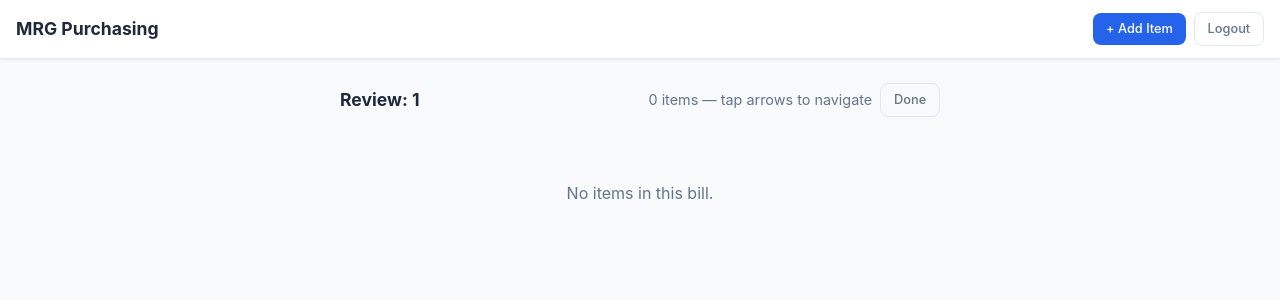
After one commit to gt-marine-robotics-group/finance, a Flask app: page /review/1 in a window 1280 px wide. The commit adds this page. Shown: the top 300 px of the page. Run offline with Flask 3, Linux system fonts and the light colour scheme; the visitor is signed in with stand-in values (Sample User, id 1).

Commit message:
feat: bill review page for quick price editing with screenshots

```diff
--- a/mrg-purchasing/app.py
+++ b/mrg-purchasing/app.py
@@ -516,6 +516,52 @@ def export_csv(bill_title):
     return response
 
 
+# --- Bill Review ---
+
+
+@app.route("/review/<path:bill_title>")
+@login_required
+def review_bill(bill_title):
+    """Swipeable review page to quickly edit items and see screenshots."""
+    items = xlsx_manager.get_items_by_bill(bill_title)
+    for item in items:
+        name = str(item.get("Item Name", ""))
+        full_path = screenshot_worker.get_screenshot_path(name, bill_title)
+        if full_path:
+            item["_screenshot_path"] = os.path.relpath(full_path, screenshot_worker.SCREENSHOT_DIR)
+        else:
+            item["_screenshot_path"] = ""
+    return render_template("review_bill.html", bill_title=bill_title, items=items)
+
+
+@app.route("/review/<path:bill_title>/save", methods=["POST"])
+@login_required
+def review_save(bill_title):
+    """Save edits from the review page."""
+    item_id = request.form.get("item_id", "").strip()
+    if item_id:
+        updates = {}
+        cost = request.form.get("cost", "").strip()
+        quantity = request.form.get("quantity", "").strip()
+        vendor = request.form.get("vendor", "").strip()
+        budget_section = request.form.get("budget_section", "").strip()
+
+        if cost:
+            updates["Cost"] = cost
+        if quantity:
+            updates["Quantity"] = quantity
+        if vendor:
+            updates["Vendor"] = vendor
+        if budget_section:
+            updates["Budget Section"] = budget_section
+
+        if updates:
+            xlsx_manager.update_item(item_id, updates)
+
+    flash("Saved", "success")
+    return redirect(url_for("review_bill", bill_title=bill_title))
+
+
 # --- Screenshot Helpers ---
 
 
--- a/mrg-purchasing/static/style.css
+++ b/mrg-purchasing/static/style.css
@@ -703,3 +703,105 @@ select.input {
         display: none;
     }
 }
+
+/* --- Review Page --- */
+
+.review-page {
+    max-width: 600px;
+    margin: 0 auto;
+}
+
+.review-header {
+    display: flex;
+    align-items: center;
+    justify-content: space-between;
+    flex-wrap: wrap;
+    gap: 0.5rem;
+    margin-bottom: 1rem;
+}
+
+.review-header h1 {
+    font-size: 1.1rem;
+    flex: 1;
+}
+
+.review-card {
+    position: relative;
+    overflow: hidden;
+}
+
+.review-item {
+    display: none;
+}
+
+.review-item.active {
+    display: block;
+}
+
+.review-counter {
+    text-align: center;
+    font-size: 0.85rem;
+    color: var(--color-text-muted);
+    margin-bottom: 0.75rem;
+}
+
+.review-screenshot {
+    width: 100%;
+    max-height: 300px;
+    overflow: hidden;
+    border-radius: var(--radius);
+    border: 1px solid var(--color-border);
+    margin-bottom: 1rem;
+}
+
+.review-screenshot img {
+    width: 100%;
+    height: auto;
+    object-fit: contain;
+}
+
+.review-no-screenshot {
+    display: flex;
+    flex-direction: column;
+    align-items: center;
+    justify-content: center;
+    height: 150px;
+    background: var(--color-bg);
+    color: var(--color-text-muted);
+}
+
+.review-item-name {
+    font-size: 1.1rem;
+    font-weight: 700;
+    margin-bottom: 0.25rem;
+}
+
+.review-link {
+    font-size: 0.8rem;
+    color: var(--color-primary);
+    word-break: break-all;
+    display: block;
+    margin-bottom: 0.75rem;
+}
+
+.review-fields {
+    display: grid;
+    grid-template-columns: 1fr 1fr;
+    gap: 0.75rem;
+    margin-bottom: 1rem;
+}
+
+.review-fields .form-group:last-child {
+    grid-column: span 2;
+}
+
+.review-nav {
+    display: flex;
+    justify-content: space-between;
+    margin-top: 1rem;
+    gap: 1rem;
+}
+
+.review-nav .btn {
+    flex: 1;
+}
--- a/mrg-purchasing/templates/bill_view.html
+++ b/mrg-purchasing/templates/bill_view.html
@@ -10,7 +10,8 @@
             <span class="bill-count">{{ items|length }} item{{ 's' if items|length != 1 }}</span>
         </div>
         <div class="bill-actions">
-            <a href="{{ url_for('export_csv', bill_title=bill_title) }}" class="btn btn-sm btn-primary">Export CSV</a>
+            <a href="{{ url_for('review_bill', bill_title=bill_title) }}" class="btn btn-sm btn-primary">Review</a>
+            <a href="{{ url_for('export_csv', bill_title=bill_title) }}" class="btn btn-sm btn-ghost">Export CSV</a>
             <a href="{{ url_for('dashboard') }}" class="btn btn-sm btn-ghost">← Back</a>
             <form method="POST" action="{{ url_for('delete_bill', bill_title=bill_title) }}" style="display:inline"
                   onsubmit="return confirm('Delete this entire bill and all its items? This cannot be undone.')">
--- /dev/null
+++ b/mrg-purchasing/templates/review_bill.html
@@ -0,0 +1,114 @@
+{% extends "base.html" %}
+{% block title %}Review: {{ bill_title }} - MRG Purchasing{% endblock %}
+
+{% block content %}
+<div class="review-page">
+    <div class="review-header">
+        <h1>Review: {{ bill_title }}</h1>
+        <p class="text-muted">{{ items|length }} items — tap arrows to navigate</p>
+        <a href="{{ url_for('bill_view', bill_title=bill_title) }}" class="btn btn-sm btn-ghost">Done</a>
+    </div>
+
+    {% if items %}
+    <div class="review-card" id="review-card">
+        <div class="review-counter">
+            <span id="current-idx">1</span> / {{ items|length }}
+        </div>
+
+        {% for item in items %}
+        <div class="review-item {% if loop.first %}active{% endif %}" data-idx="{{ loop.index0 }}">
+            {% if item.get('_screenshot_path') %}
+            <div class="review-screenshot">
+                <a href="{{ url_for('serve_screenshot', filename=item.get('_screenshot_path')) }}" target="_blank">
+                    <img src="{{ url_for('serve_screenshot', filename=item.get('_screenshot_path')) }}" alt="Screenshot">
+                </a>
+            </div>
+            {% else %}
+            <div class="review-screenshot review-no-screenshot">
+                <p>No screenshot</p>
+                {% if item.get('Link') %}
+                <a href="{{ item.get('Link') }}" target="_blank" class="btn btn-sm btn-ghost">Open link</a>
+                {% endif %}
+            </div>
+            {% endif %}
+
+            <form method="POST" action="{{ url_for('review_save', bill_title=bill_title) }}" class="review-form">
+                <input type="hidden" name="item_id" value="{{ item.get('Bill Item ID', '') }}">
+
+                <div class="review-item-name">{{ item.get('Item Name', '') }}</div>
+
+                {% if item.get('Link') %}
+                <a href="{{ item.get('Link') }}" target="_blank" class="review-link">{{ item.get('Link', '')[:50] }}...</a>
+                {% endif %}
+
+                <div class="review-fields">
+                    <div class="form-group">
+                        <label>Cost ($)</label>
+                        {% set cost_val = item.get('Cost', '')|string|replace('$','')|replace(',','') %}
+                        <input type="number" name="cost" step="0.01" class="input" value="{{ cost_val }}">
+                    </div>
+                    <div class="form-group">
+                        <label>Qty</label>
+                        <input type="number" name="quantity" min="1" class="input" value="{{ item.get('Quantity', 1) }}">
+                    </div>
+                    <div class="form-group">
+                        <label>Vendor</label>
+                        <input type="text" name="vendor" class="input" value="{{ item.get('Vendor', '') }}">
+                    </div>
+                    <div class="form-group">
+                        <label>Budget Section</label>
+                        {% set current_section = item.get('Budget Section', '') %}
+                        <select name="budget_section" class="input">
+                            <option value="">--</option>
+                            {% for section in ['B01 - Advertising/Promotion', 'B02 - Equipment Rental',
+                                'B03 - General Inventoried Goods', 'B04 - Food/Beverage', 'B05 - Lodging',
+                                'B06 - Decorations', 'B07 - Clothing/Awards', 'B08 - Printing/Copies',
+                                'B09 - Professional Services', 'B10 - Supplies/Materials',
+                                'B11 - Transportation', 'B12 - Conference Registration'] %}
+                            <option value="{{ section }}" {{ 'selected' if section == current_section }}>{{ section }}</option>
+                            {% endfor %}
+                        </select>
+                    </div>
+                </div>
+
+                <button type="submit" class="btn btn-primary btn-block">Save</button>
+            </form>
+        </div>
+        {% endfor %}
+    </div>
+
+    <div class="review-nav">
+        <button class="btn btn-ghost" id="prev-btn" onclick="navigate(-1)">← Prev</button>
+        <button class="btn btn-ghost" id="next-btn" onclick="navigate(1)">Next →</button>
+    </div>
+
+    {% else %}
+    <div class="empty-state">
+        <p>No items in this bill.</p>
+    </div>
+    {% endif %}
+</div>
+
+<script>
+let currentIdx = 0;
+const items = document.querySelectorAll('.review-item');
+const counter = document.getElementById('current-idx');
+const total = items.length;
+
+function navigate(dir) {
+    items[currentIdx].classList.remove('active');
+    currentIdx = Math.max(0, Math.min(total - 1, currentIdx + dir));
+    items[currentIdx].classList.add('active');
+    counter.textContent = currentIdx + 1;
+}
+
+// Swipe support
+let startX = 0;
+const card = document.getElementById('review-card');
+card.addEventListener('touchstart', e => { startX = e.touches[0].clientX; });
+card.addEventListener('touchend', e => {
+    const diff = e.changedTouches[0].clientX - startX;
+    if (Math.abs(diff) > 50) navigate(diff < 0 ? 1 : -1);
+});
+</script>
+{% endblock %}
```
